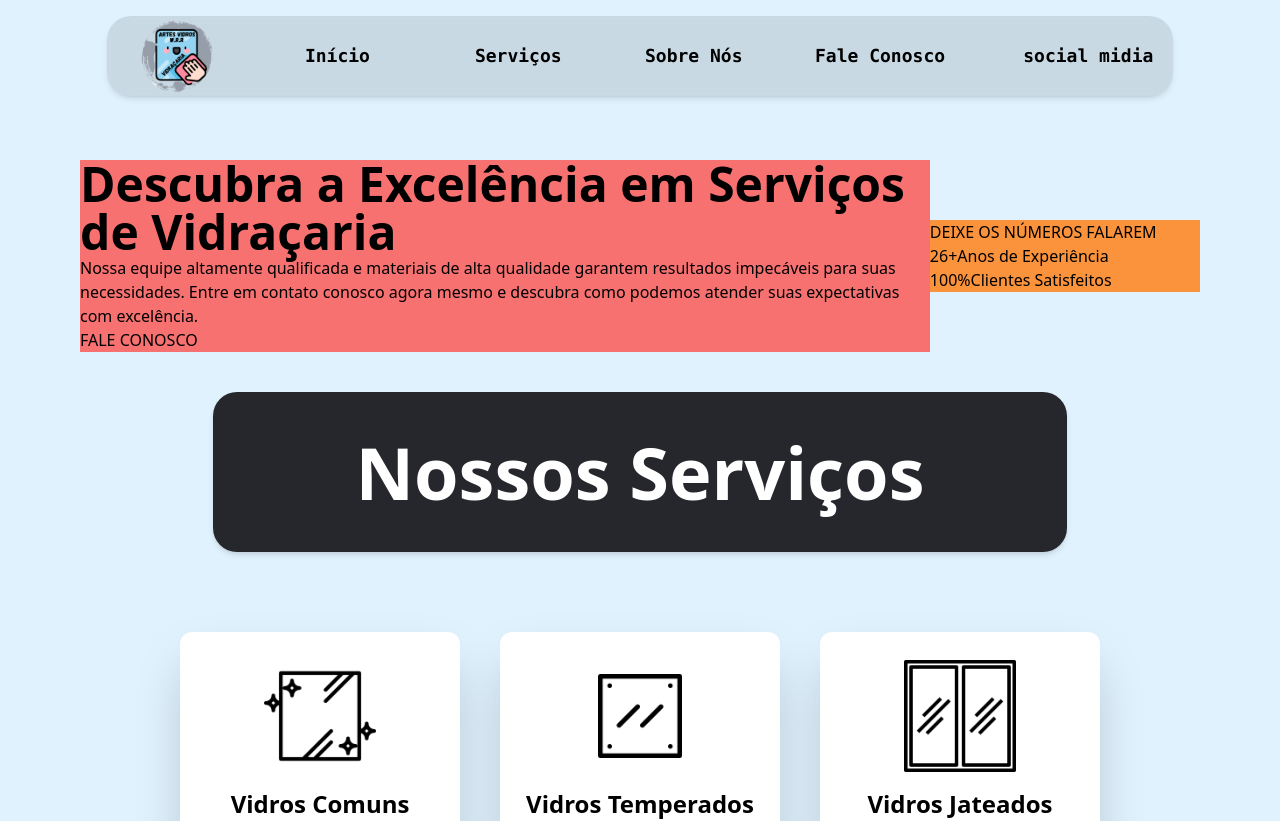
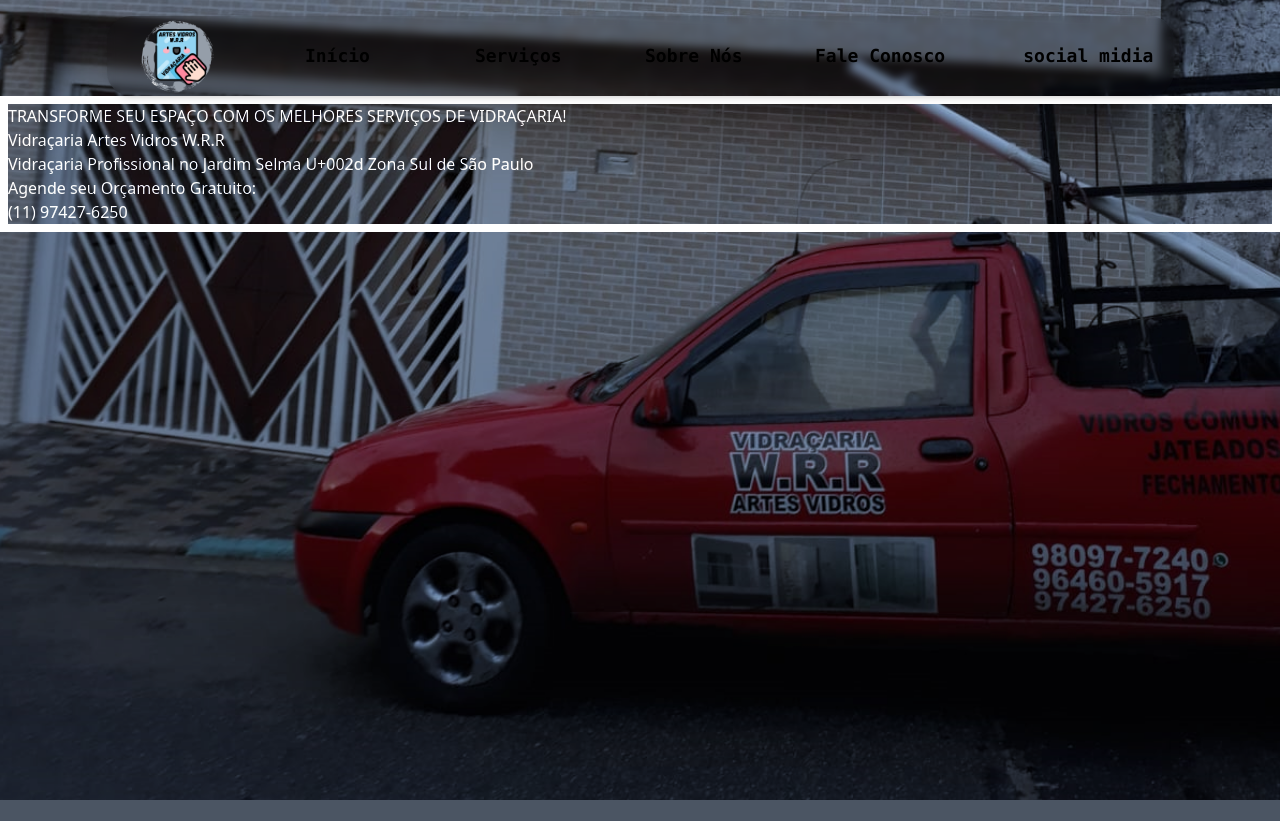
Before and after one commit to Gustavo-Brun/ArtesVidrosWRR, a Next.js app: page / in a window 1280 px wide. Shown: the top 821 px of the page. Built offline with nearby package versions, Linux system fonts and the light colour scheme.

Commit message:
feat: Add Header Section

```diff
--- a/src/app/layout.tsx
+++ b/src/app/layout.tsx
@@ -1,4 +1,4 @@
-import { Header } from '@/components/Header'
+import { NavBar } from '@/components/NavBar'
 import './globals.css'
 import type { Metadata } from 'next'
 import { Footer } from '@/components/Footer'
@@ -15,8 +15,8 @@
 }) {
   return (
     <html lang="en">
-      <body className='flex flex-col min-h-screen py-4 bg-sky-100'>
-        <Header/>
+      <body className='flex flex-col min-h-screen py-4 bg-gray-600'>
+        <NavBar/>
         <main className='flex-grow'>
           {children}
         </main>
--- a/src/app/page.tsx
+++ b/src/app/page.tsx
@@ -1,13 +1,11 @@
 import { Cards } from "@/components/Cards";
+import { Header } from "@/components/Header";
 import { Sash } from "@/components/Sash";
-import { Section1 } from "@/components/Section1";
-import { Spacer } from "@/components/Spacer";
 
 export default function Home() {
   return (
     <main>
-      <Spacer h={'10'}/>
-      <Section1/>
+      <Header/>
       <Sash text="Nossos Serviços"/>
       <Cards/>
     </main>
--- a/src/components/Header.tsx
+++ b/src/components/Header.tsx
@@ -1,41 +1,34 @@
 import Image from "next/image"
 import Link from "next/link"
 
+
 export const Header = () => {
   return (
-    <header className="z-50 sticky top-2 flex mx-auto px-5 justify-between items-center h-20 w-5/6 backdrop-blur-sm bg-color-header-footer rounded-3xl shadow-md text-black text-lg font-mono font-bold">
+    <header className="h-screen bg-gray-600">
         <Image
-        src={"/logo/Artes-Vidros-nBg.png"}
-        alt="Logo Artes Vidros W.R.R"
-        width={100}
-        height={100}
+            src={'/img/header-img.png'}
+            alt="Header Image"
+            layout="fill"
+            objectFit="cover"
+            className="mix-blend-overlay"
         />
-        <nav>
-            <ul className=" grid gap-10 grid-cols-4 ">
-                <li className="hover:text-gray-600 transition-colors duration-300 hover:underline underline-offset-1">
-                    <Link href={"/"}>
-                        Início
-                    </Link>
-                </li>
-                <li className="hover:text-gray-600 transition-colors duration-300 hover:underline underline-offset-1">
-                    <Link href={"/servicos"}>
-                        Serviços
-                    </Link>
-                </li>
-                <li className="hover:text-gray-600 transition-colors duration-300 hover:underline underline-offset-1">
-                    <Link href={"/"}>
-                        Sobre Nós
-                    </Link>
-                </li>
-                <li className="hover:text-gray-600 transition-colors duration-300 hover:underline underline-offset-1">
-                    <Link href={"/"}>
-                        Fale Conosco
-                    </Link>
-                </li>
-            </ul>
-        </nav>
-        <div>
-            social midia
+
+        <div className="border-8 border-white text-white">
+            <h2>TRANSFORME SEU ESPAÇO COM OS MELHORES SERVIÇOS DE VIDRAÇARIA!</h2>
+            <h1>Vidraçaria Artes Vidros W.R.R</h1>
+            <h2>Vidraçaria Profissional no Jardim Selma U+002d Zona Sul de São Paulo</h2>
+            <Link
+            target="_blank"
+            href={'https://wa.me/5511974276250/?text=Ol%C3%A1+Vidra%C3%A7aria+Artes+Vidros+W.R.R.+Quero+Solicitar+um+Or%C3%A7amento+Gratuito.'}
+            >
+                {/* whatsapp icon */}
+                <p>
+                    Agende seu Orçamento Gratuito:
+                </p>
+                <p>
+                    (11) 97427-6250
+                </p>
+            </Link>
         </div>
     </header>
   )
--- /dev/null
+++ b/src/components/NavBar.tsx
@@ -0,0 +1,42 @@
+import Image from "next/image"
+import Link from "next/link"
+
+export const NavBar = () => {
+  return (
+    <section className="z-50 sticky top-2 flex mx-auto px-5 justify-between items-center h-20 w-5/6 backdrop-blur-sm bg-color-header-footer rounded-3xl shadow-md text-black text-lg font-mono font-bold">
+        <Image
+        src={"/logo/Artes-Vidros-nBg.png"}
+        alt="Logo Artes Vidros W.R.R"
+        width={100}
+        height={100}
+        />
+        <nav>
+            <ul className=" grid gap-10 grid-cols-4 ">
+                <li className="hover:text-gray-600 transition-colors duration-300 hover:underline underline-offset-1">
+                    <Link href={"/"}>
+                        Início
+                    </Link>
+                </li>
+                <li className="hover:text-gray-600 transition-colors duration-300 hover:underline underline-offset-1">
+                    <Link href={"/servicos"}>
+                        Serviços
+                    </Link>
+                </li>
+                <li className="hover:text-gray-600 transition-colors duration-300 hover:underline underline-offset-1">
+                    <Link href={"/"}>
+                        Sobre Nós
+                    </Link>
+                </li>
+                <li className="hover:text-gray-600 transition-colors duration-300 hover:underline underline-offset-1">
+                    <Link href={"/"}>
+                        Fale Conosco
+                    </Link>
+                </li>
+            </ul>
+        </nav>
+        <div>
+            social midia
+        </div>
+    </section>
+  )
+}
```
Also changed, not shown: public/img/header-img.png (added).
